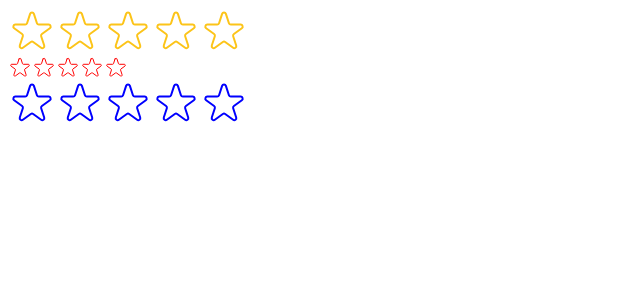
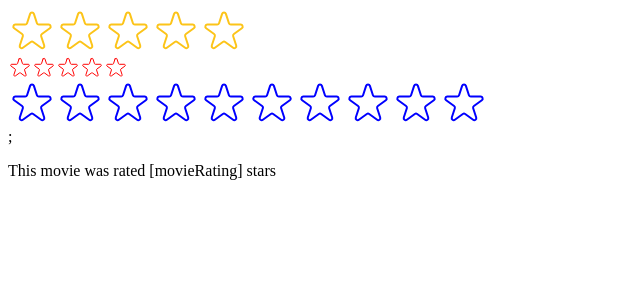
Before and after one commit to Max12345-ally/Movies, a React (Create React App) app: page / in a window 1280 px wide. Shown: the top 300 px of the page, without its empty margins (0-640 px from the left). Built offline with nearby package versions, Linux system fonts and the light colour scheme.

Commit message:
state added  to Test component

```diff
--- a/src/index.js
+++ b/src/index.js
@@ -1,12 +1,20 @@
 import React from 'react';
 import ReactDOM from 'react-dom/client';
+import {useState} from 'react';
 // import './index.css';
 // import App from './App';
 
 import StarRating from './StarRating';
 
 function Test() {
-  return <StarRating color='blue' />;
+  const [movieRating, setMovieRating] = useState(0);
+
+  return (
+    <div>
+      <StarRating color='blue' maxRating={10} />;
+      <p>This movie was rated [movieRating] stars</p>
+    </div>
+  );
 }
 
 const root = ReactDOM.createRoot(document.getElementById('root'));
```
